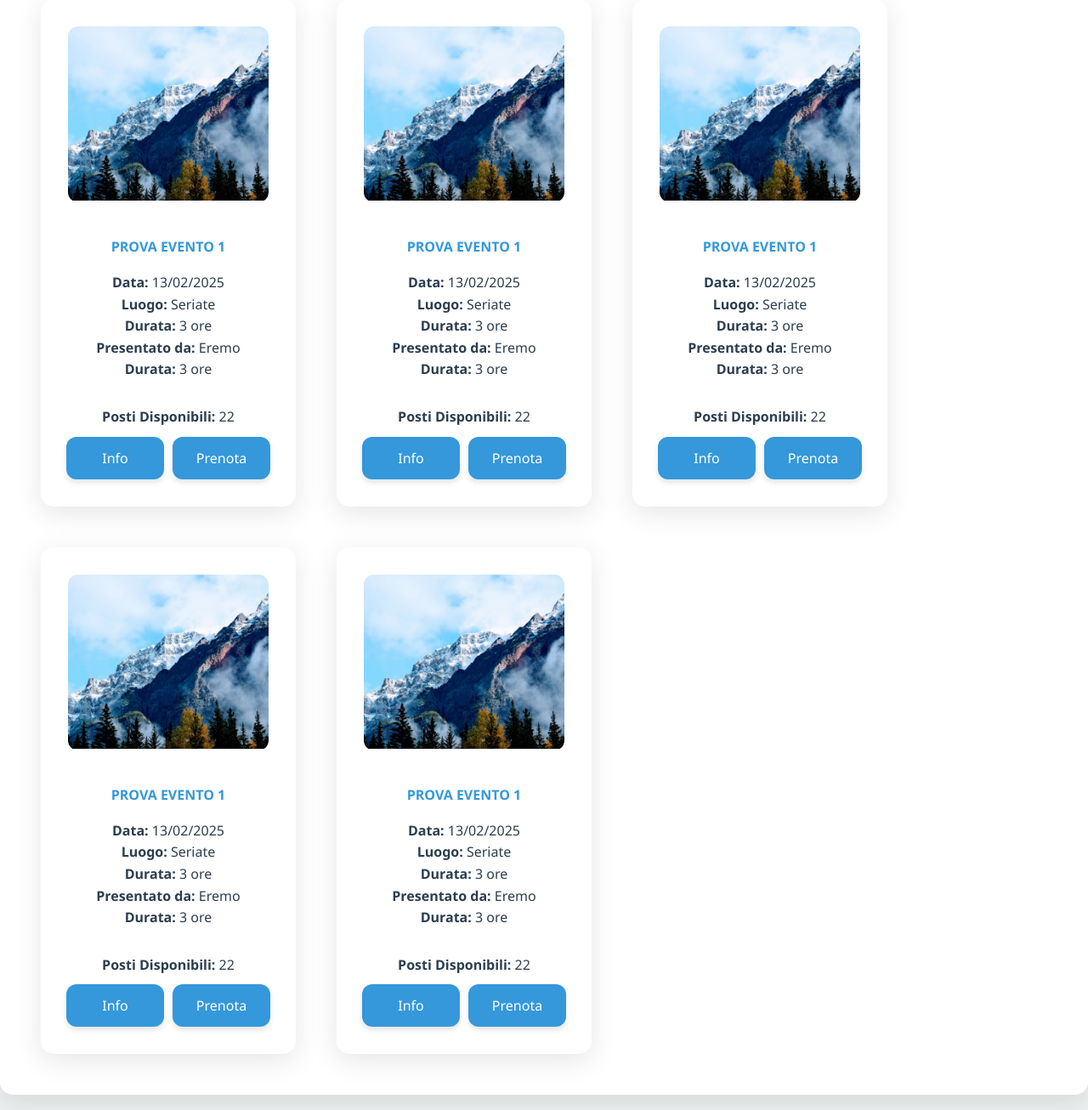
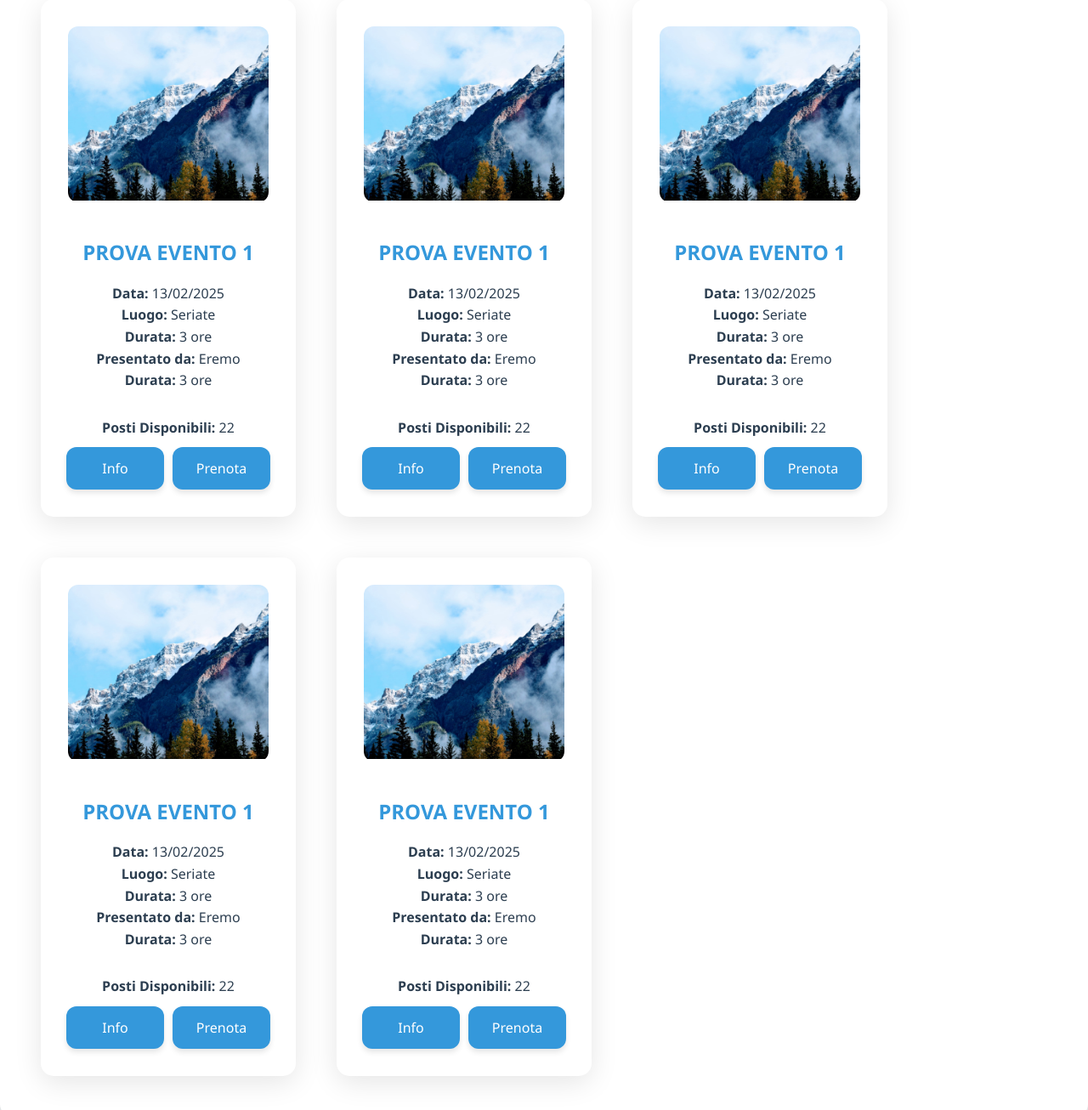
Before and after one commit to ProjetEremo/ProgettoEremo, a PHP site: page /eventiincorso.html in a window 1280 px wide. Shown: the part 284-1590 px from the top of the page at 85% size. Run offline with PHP 8.4, Linux system fonts and the light colour scheme.

Commit message:
Modifica grandezza font

```diff
--- a/eremo/src/style.css
+++ b/eremo/src/style.css
@@ -608,7 +608,7 @@ body {
 }
 
 .titolominievent {
-  font-size: 1rem; /* Dimensione del carattere */
+  font-size: 1.5rem; /* Dimensione del carattere */
   font-weight: bold; /* Grassetto */
   color: var(--secondary);
   margin: 0.5rem 0; /* Margine superiore e inferiore */
```
